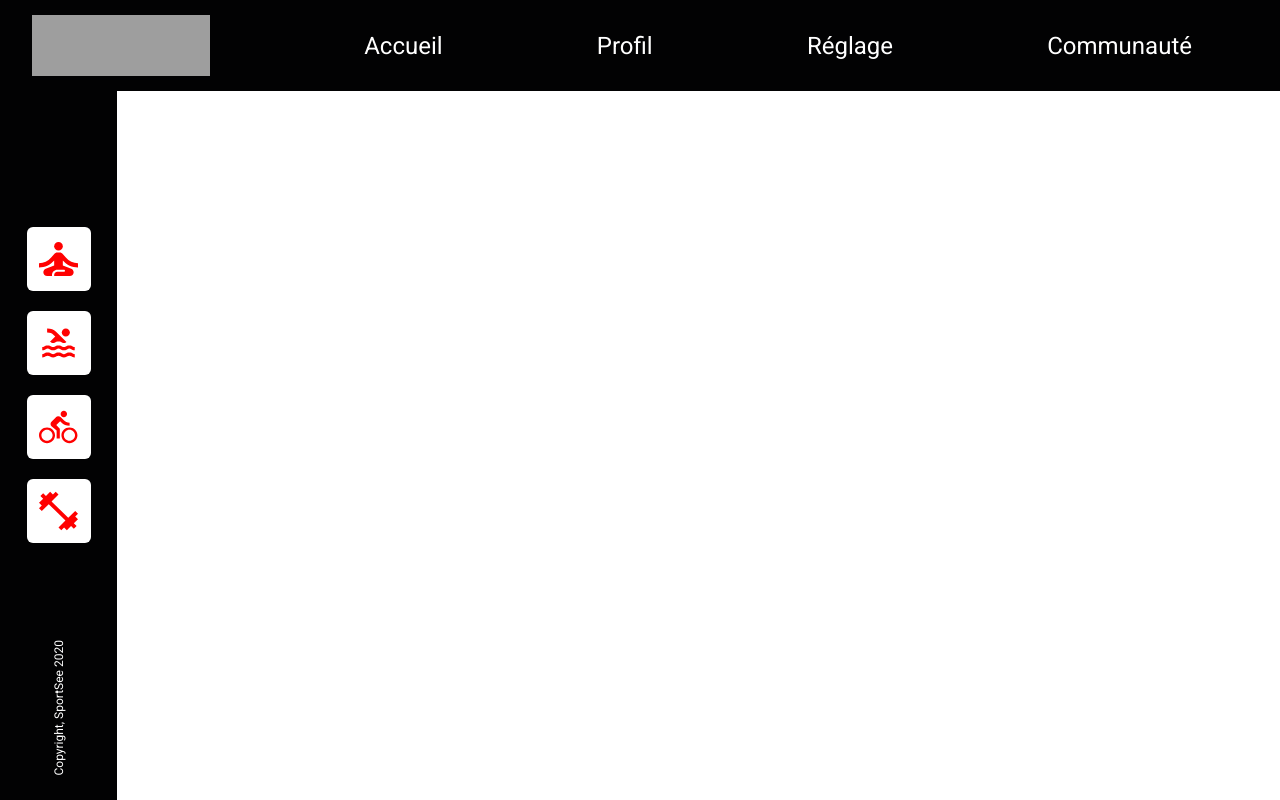
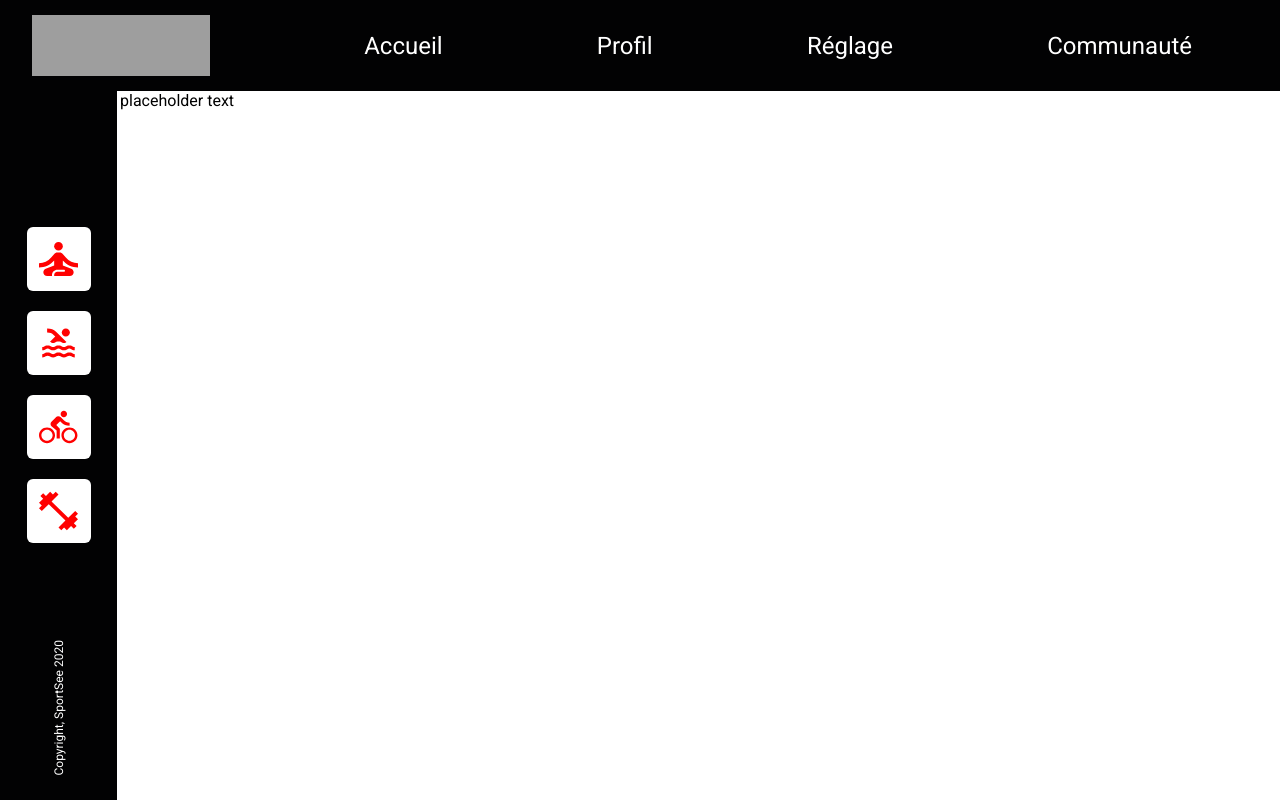
Before and after one commit to devb0x/Moniezgeoffrey_12_08122021-, a React (Create React App) app: page / in a window 1280 px wide. Built offline with nearby package versions, Linux system fonts and the light colour scheme; grey boxes are pictures that could not be loaded.

Commit message:
add dashboard

```diff
--- a/src/App.js
+++ b/src/App.js
@@ -1,14 +1,16 @@
 import React, {Fragment} from "react"
 
 import './App.css';
-import HeaderTop from "./Nav/HeaderTop"
-import NavLeft from "./Nav/NavLeft"
+import HeaderTop from "./Components/Nav/HeaderTop"
+import NavLeft from "./Components/Nav/NavLeft"
+import Dashboard from "./Components/Dashboard/Dashboard"
 
 function App() {
   return (
     <Fragment >
       <HeaderTop />
       <NavLeft />
+      <Dashboard />
     </Fragment>
   );
 }
--- /dev/null
+++ b/src/Components/Dashboard/Dashboard.js
@@ -0,0 +1,13 @@
+import React from "react"
+
+import styles from './Dashboard.module.css'
+
+const Dashboard = () => {
+  return (
+    <div className={`${styles['dashboard']}`}>
+      placeholder text
+    </div>
+  )
+}
+
+export default Dashboard
--- /dev/null
+++ b/src/Components/Dashboard/Dashboard.module.css
@@ -0,0 +1,3 @@
+.dashboard {
+  margin-left: 120px;
+}
--- a/src/Nav/HeaderTop.js
+++ b/src/Components/Nav/HeaderTop.js
@@ -7,7 +7,7 @@ const HeaderTop = () => {
       <header>
         <div className={`${styles['logo']}`}>
           <img
-            src={require('../public/img/logo_SportSee.png').default} alt="SportSee logo"
+            src={require('../../public/img/logo_SportSee.png').default} alt="SportSee logo"
           />
         </div>
         <nav className={`${styles['nav-top']}`}>
--- a/src/Nav/NavLeft.js
+++ b/src/Components/Nav/NavLeft.js
@@ -8,22 +8,22 @@ const NavLeft = () => {
       <ul>
         <li className={`${styles['nav-left__link']}`}>
           <a href="#">
-            <img src={require('../public/img/sport1.svg').default}/>
+            <img src={require('../../public/img/sport1.svg').default}/>
           </a>
         </li>
         <li className={`${styles['nav-left__link']}`}>
           <a href="#">
-            <img src={require('../public/img/sport2.svg').default}/>
+            <img src={require('../../public/img/sport2.svg').default}/>
           </a>
         </li>
         <li className={`${styles['nav-left__link']}`}>
           <a href="#">
-            <img src={require('../public/img/sport3.svg').default}/>
+            <img src={require('../../public/img/sport3.svg').default}/>
           </a>
         </li>
         <li className={`${styles['nav-left__link']}`}>
           <a href="#">
-            <img src={require('../public/img/sport4.svg').default}/>
+            <img src={require('../../public/img/sport4.svg').default}/>
           </a>
         </li>
       </ul>
--- a/src/Nav/NavLeft.module.css
+++ b/src/Components/Nav/NavLeft.module.css
@@ -1,9 +1,11 @@
 .nav-left {
+  position: absolute;
   width: 117px;
   background-color: #020203;
   display: flex;
   flex-direction: column;
   height: calc(100vh - 91px);
+  margin-right: 117px;
 }
 
 .nav-left > ul {
```
Also changed, not shown: src/Components/Nav/HeaderTop.module.css (renamed from src/Nav/HeaderTop.module.css).
